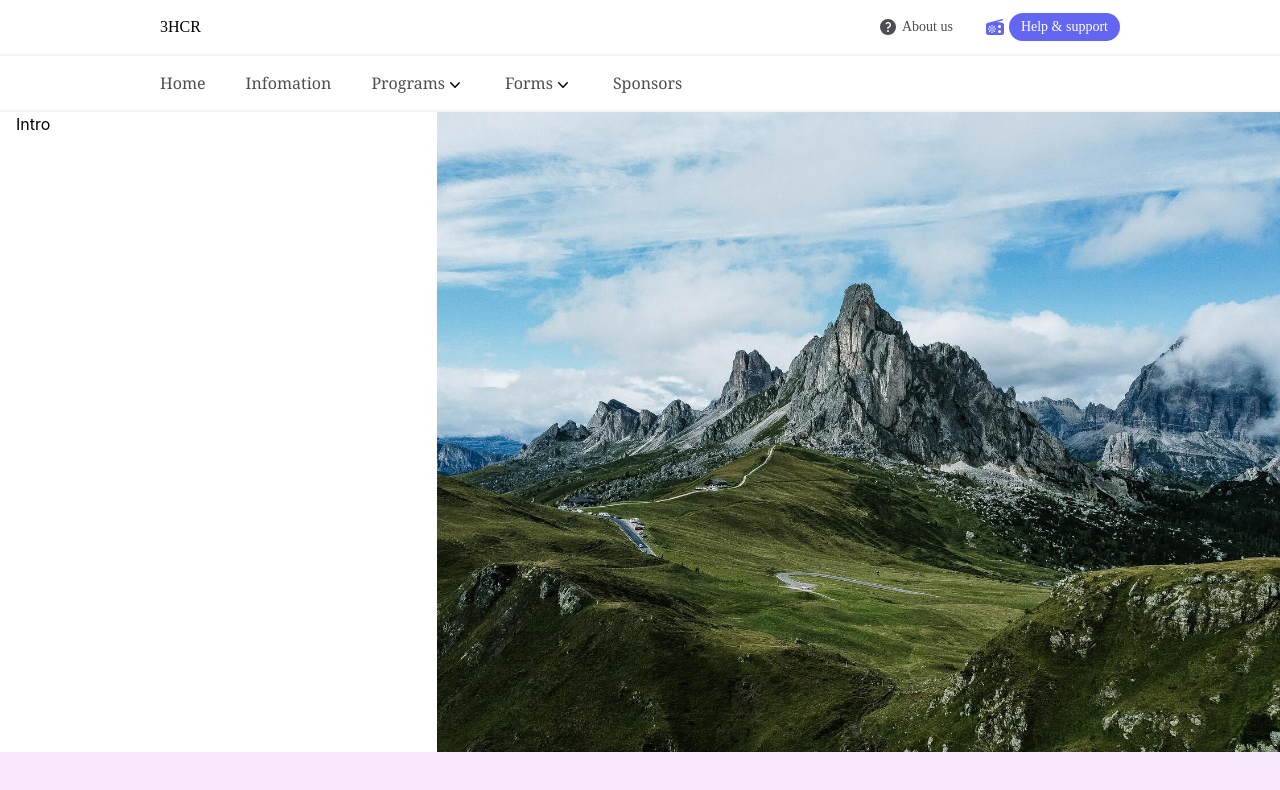
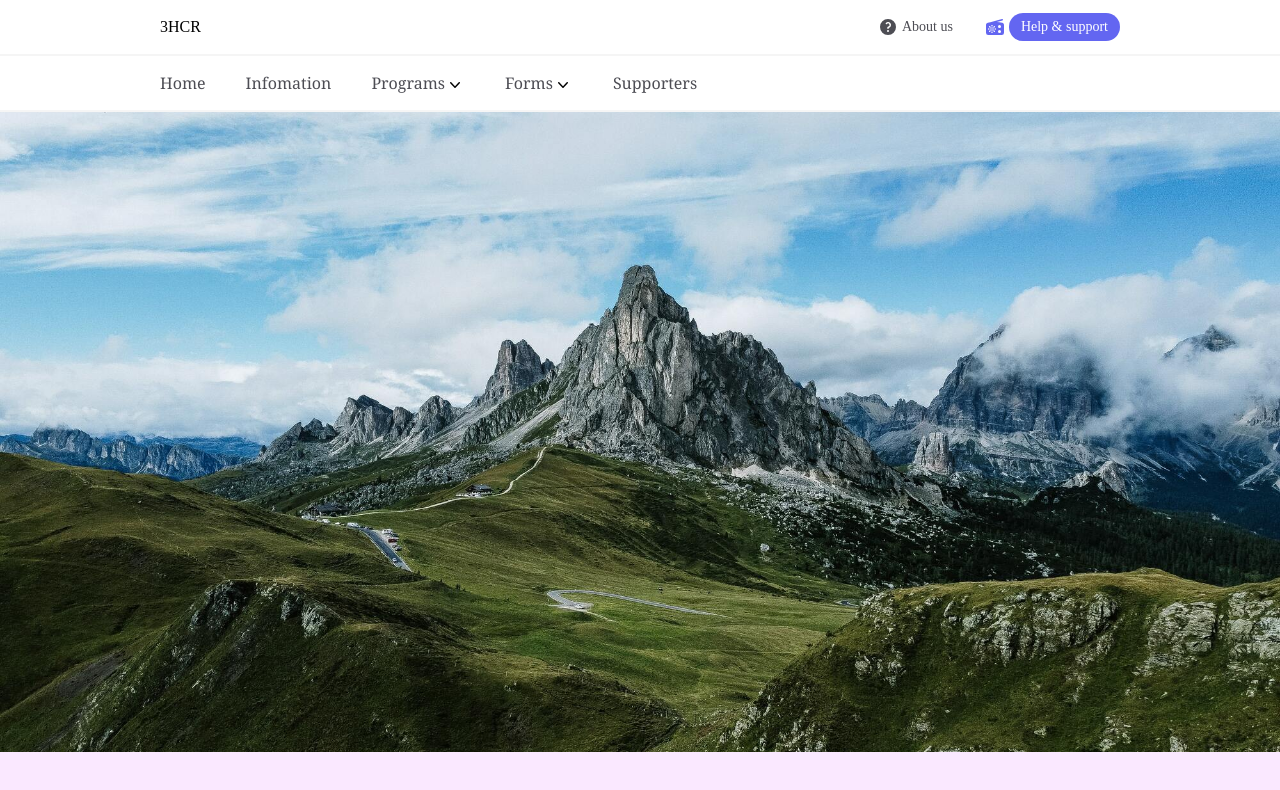
Before and after one commit to partyVic/3hrc, a React (Create React App) app in the folder client/: page / in a window 1280 px wide. Shown: the top 790 px of the page. Built offline with nearby package versions, Linux system fonts and the light colour scheme.

Commit message:
Restyle of Intro Img

```diff
--- a/client/src/components/introduction/Introduction.js
+++ b/client/src/components/introduction/Introduction.js
@@ -4,17 +4,17 @@ import introImg from '../../assets/images/body_Intro.jpg'
 const Introduction = () => {
     return (
         <div className='
-        md:flex
+        md:flex md:justify-end
         w-full h-full
         '>
                 <div className='
-            md:w-1/3 md:h-full
-            ml-4 h-1/5
+            md:hidden
+            h-1/5 bg-red-200
             '>
                     Intro
                 </div>
                 <div className='
-            md:w-2/3 md:h-full
+            md:w-full md:h-full
             h-4/5
             '>
                     <img
--- a/client/src/components/navBar/NavBar.js
+++ b/client/src/components/navBar/NavBar.js
@@ -4,7 +4,10 @@ import navBarItems from '../../dataBase/navBarItems'
 
 const NavBar = () => {
   return (
-    <div className='flex h-full w-3/4 items-center'>
+    <div className='
+    lg:w-3/4
+    flex h-full w-5/6 items-center
+    '>
 
       {navBarItems.map((item) => (
         <NavBarItem
--- a/client/src/components/navHeaderTitle/HeaderTitle.js
+++ b/client/src/components/navHeaderTitle/HeaderTitle.js
@@ -14,7 +14,10 @@ import Radio from '../icons/radio'
 
 const NavHeaderTitle = () => {
     return (
-        <div className='flex w-3/4 h-full items-center justify-between'>
+        <div className='
+        lg:w-3/4
+        flex w-5/6 h-full items-center justify-between
+        '>
             <div>3HCR</div>
             <div className='flex text-sm text-[#4d4d54]'>
                 <div className='flex mr-8 cursor-pointer items-center'>
--- a/client/src/dataBase/navBarItems.js
+++ b/client/src/dataBase/navBarItems.js
@@ -3,7 +3,7 @@ const navBarItems = [
     { title: 'Infomation', navItems: [], navItemURL: 'info' },
     { title: 'Programs', navItems: ['Program 1', 'Program 2', 'Program 3', 'Program 4'], navItemURL: 'programs' },
     { title: 'Forms', navItems: ['Form 1', 'From2'], navItemURL: '' },
-    { title: 'Sponsors', navItems: [], navItemURL: 'sponsors' },
+    { title: 'Supporters', navItems: [], navItemURL: 'Supporters' },
 ]
 
 export default navBarItems
```
Lines whose indentation alone changed are shown as unchanged.
